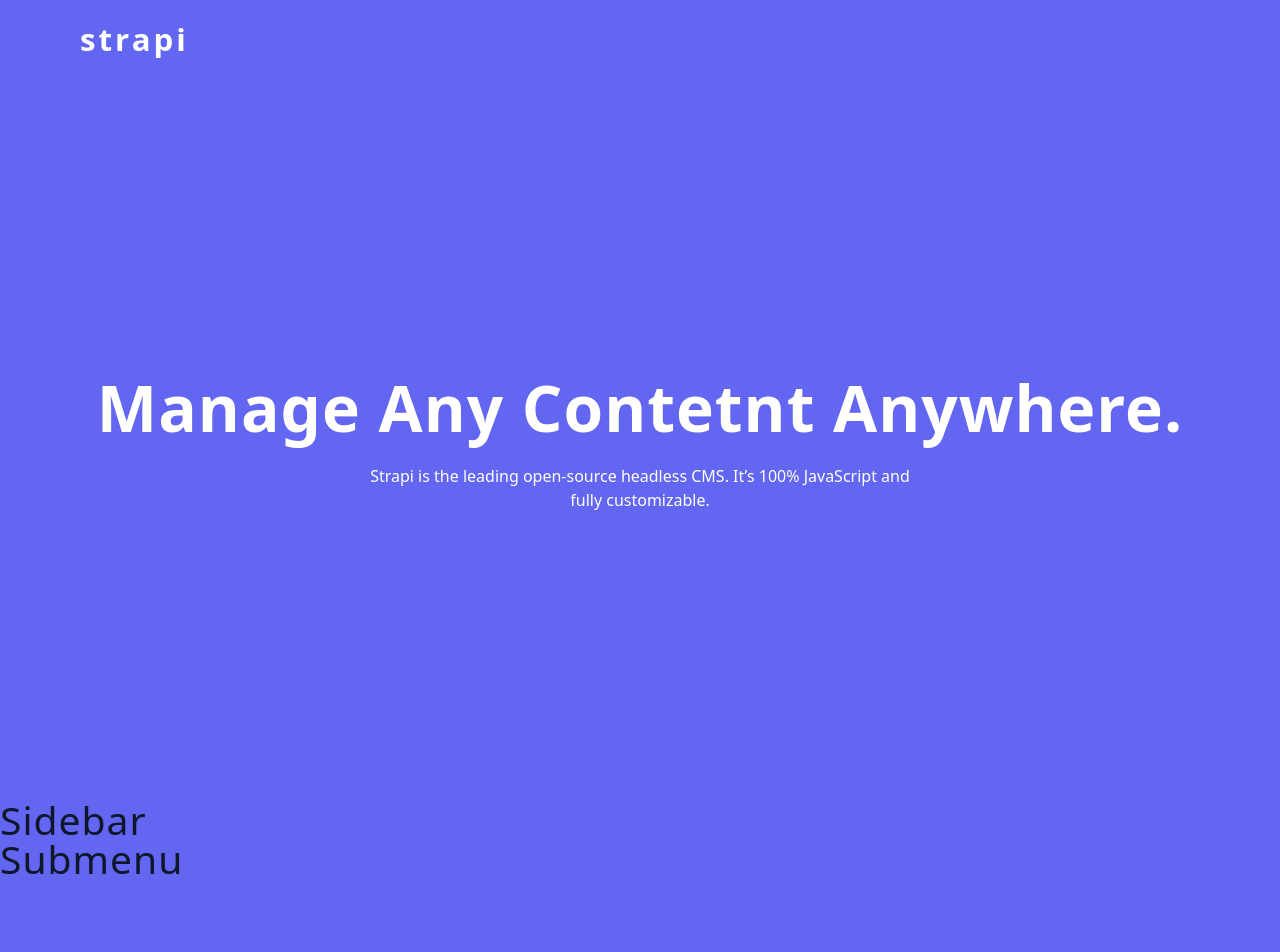
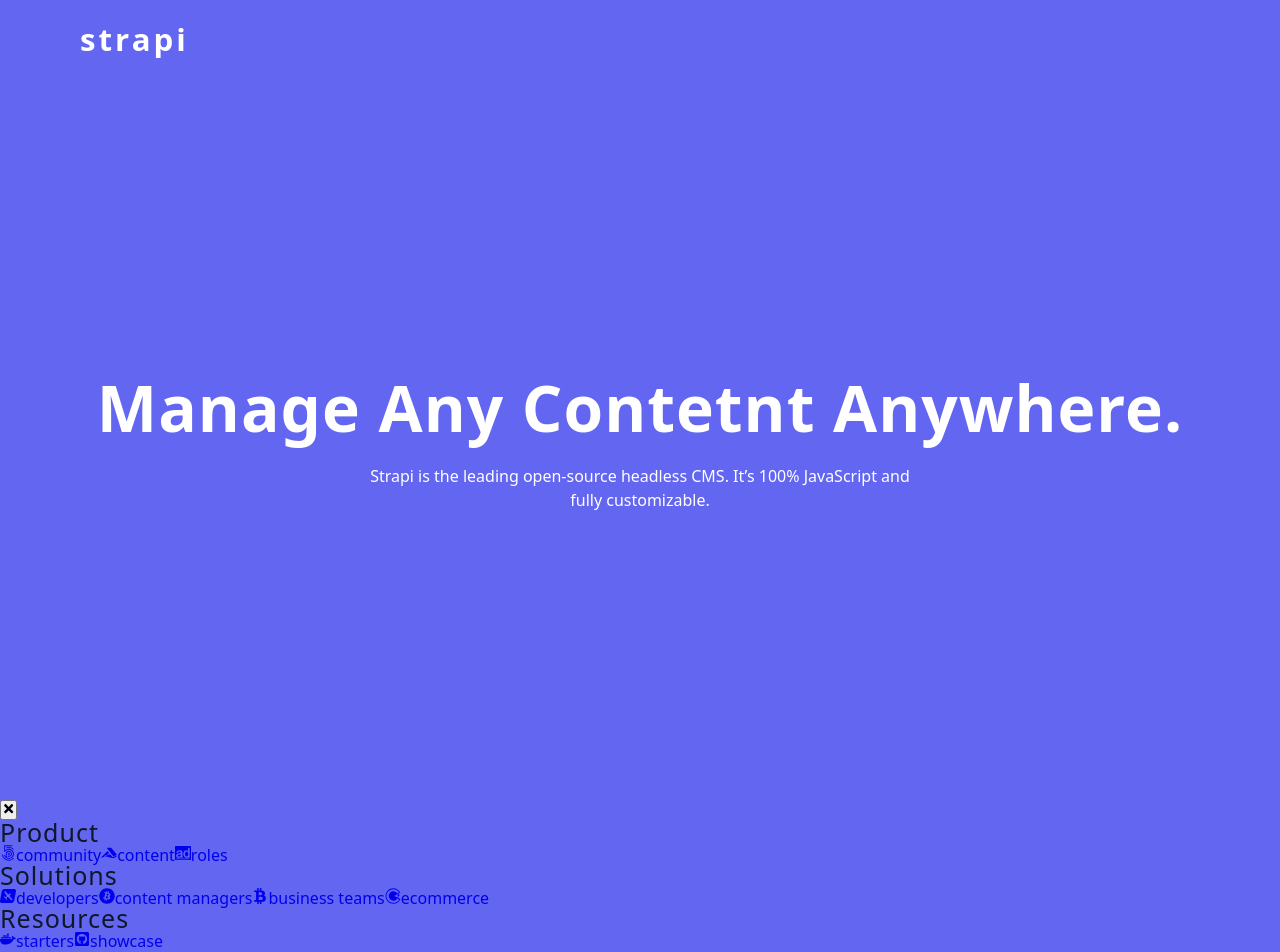
Before and after one commit to AmalShalabi/Strapi-menu-useContext-demo, a React (Vite) app: page / in a window 1280 px wide. Shown: the top 952 px of the page. Before the commit the page ends 885 px from the top, so only its background shows below. Built offline with nearby package versions, Linux system fonts and the light colour scheme.

Commit message:
Sidebar jsx

```diff
--- a/src/Sidebar.jsx
+++ b/src/Sidebar.jsx
@@ -1,9 +1,40 @@
-import React from 'react'
+import { FaTimes } from "react-icons/fa";
+import { useGlobalContext } from "./context";
+import sublinks from "./data";
 
 const Sidebar = () => {
+  const { isSidebarOpen, closeSidebar } = useGlobalContext();
+  console.log(isSidebarOpen);
   return (
-    <h2>Sidebar</h2>
-  )
-}
+    <aside className="sidebar">
+      <div className="sidebar-container">
+        <button className="close-tn">
+          <FaTimes />
+        </button>
+        <div className="sidebar-links">
+          {sublinks.map((item) => {
+            const { links, page, pageId } = item;
+            return (
+              <article key={pageId}>
+                <h4>{page}</h4>
+                <div className="sidebar-sublinks">
+                  {links.map((link) => {
+                    const { label, icon, url, id } = link;
+                    return (
+                      <a href={url} key={id}>
+                        {icon}
+                        {label}
+                      </a>
+                    );
+                  })}
+                </div>
+              </article>
+            );
+          })}
+        </div>
+      </div>
+    </aside>
+  );
+};
 
-export default Sidebar
+export default Sidebar;
```
